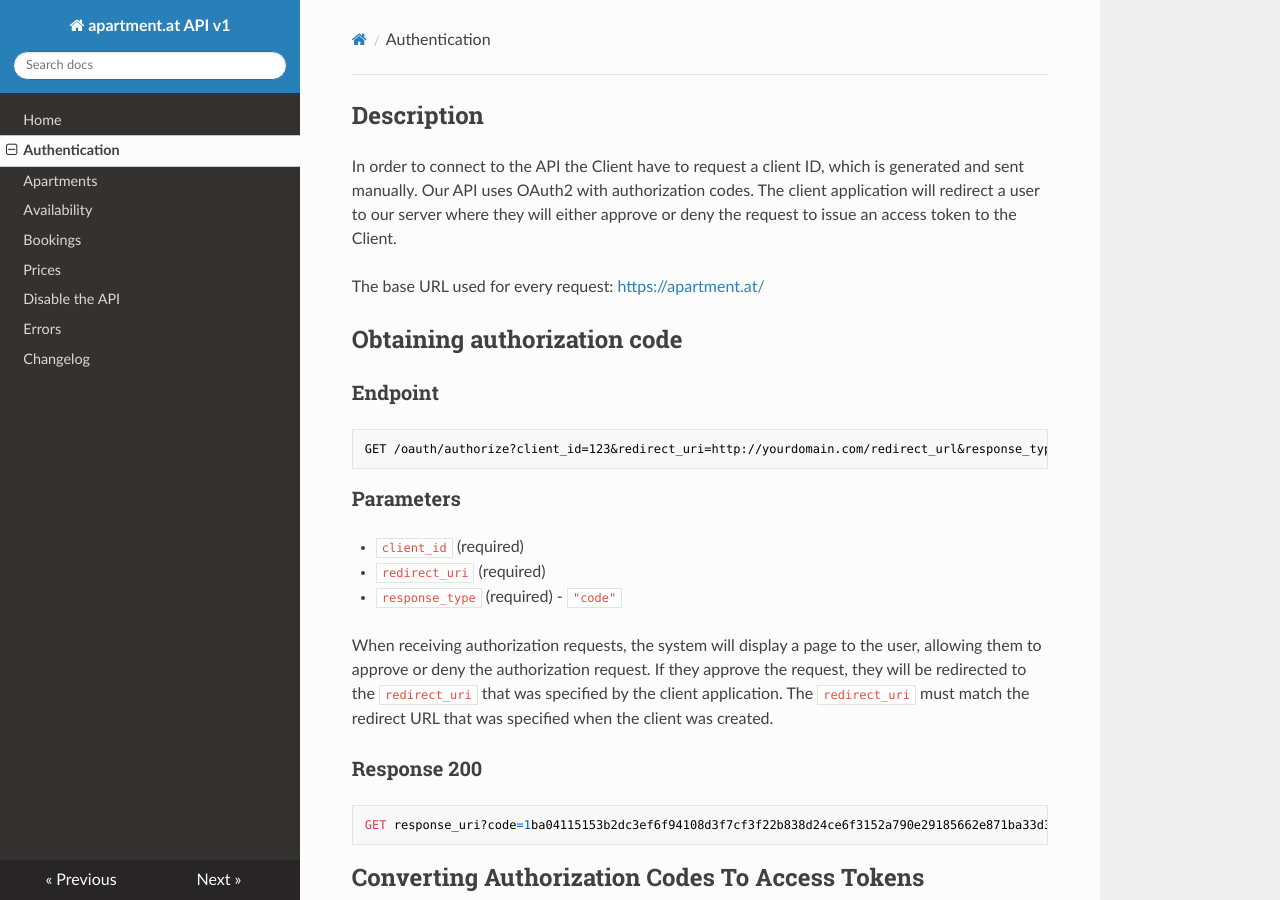
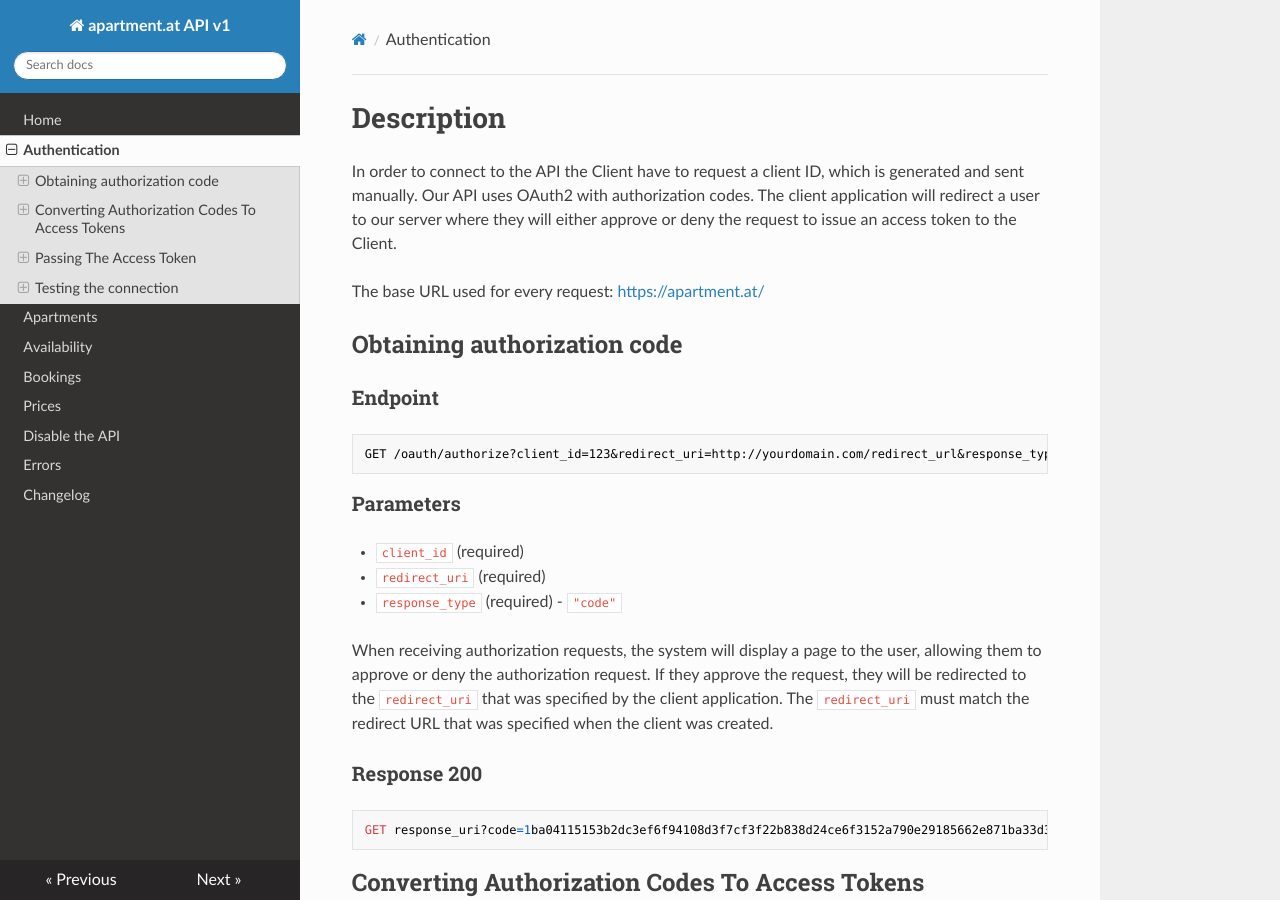
Before and after one commit to ApartmentAT/aat-api-docs, an MkDocs documentation site: the page built from docs/authentication.md, in a window 1280 px wide and 900 px high. Built offline with MkDocs 1.6.1, drawn with Linux system fonts in a browser that asks for light colours; nearby versions of some CDN libraries; old or Windows-style settings are respelled for this version of MkDocs.

Commit message:
Fixed headings

```diff
--- a/docs/authentication.md
+++ b/docs/authentication.md
@@ -1,4 +1,4 @@
-## Description
+# Description
 
 In order to connect to the API the Client have to request a client ID, which is generated and
 sent manually. Our API uses OAuth2 with authorization codes.
```
Also changed, not shown: docs/apartments.md (+2 -0 lines), docs/availability.md (+2 -0 lines), docs/bookings.md (+2 -0 lines), docs/prices.md (+1 -1 lines).
